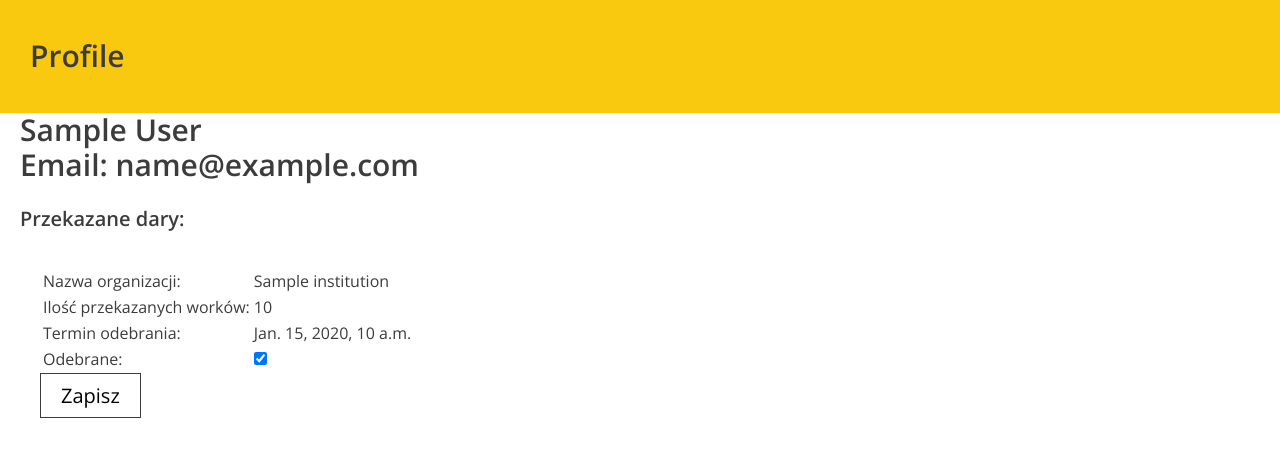
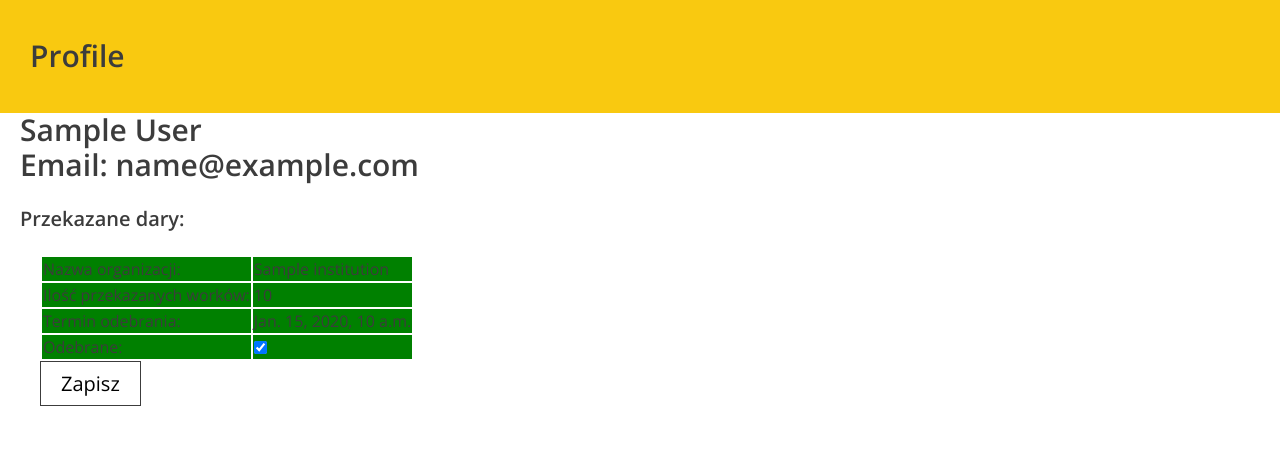
Before and after one commit to MateuszFurman1/Used_clothes_Web_app_with_Django, a Django app: page /profile/ in a window 1280 px wide. Shown: the part 126-583 px from the top of the page. Run offline with Django 4.2, Linux system fonts and the light colour scheme; a user stored in the database is signed in; tables that the repository leaves empty hold one stand-in row (values such as "Sample post"); some libraries are stand-ins or nearby versions.

Commit message:
checkbox functional added

```diff
--- a/Used_clothes_app/static/css/style.css
+++ b/Used_clothes_app/static/css/style.css
@@ -491,6 +491,15 @@ h2:after {
   font-size: 20px;
 }
 
+.checkbox-label {
+  color: black;
+}
+
+input[type="checkbox"]:checked + .checkbox-label {
+  color: green;
+  text-decoration: line-through;
+}
+
 .section1 {
   display: block;
   width: 100%;
--- a/Used_clothes_app/templates/profile.html
+++ b/Used_clothes_app/templates/profile.html
@@ -28,22 +28,22 @@
 
   <table>
     <tr>
-      <td>Nazwa organizacji:</td>
-      <td>{{ donation.institution.name }}</td>
+      <td style="background-color: {% if donation.is_taken %} green {% else %} "" {% endif %};">Nazwa organizacji:</td>
+      <td style="background-color: {% if donation.is_taken %} green {% else %} "" {% endif %};">{{ donation.institution.name }}</td>
     </tr>
     <tr>
-      <td>Ilość przekazanych worków:</td>
-      <td>{{ donation.quantity }}</td>
+      <td style="background-color: {% if donation.is_taken %} green {% else %} "" {% endif %};">Ilość przekazanych worków:</td>
+      <td style="background-color: {% if donation.is_taken %} green {% else %} "" {% endif %};">{{ donation.quantity }}</td>
     </tr>
     <tr>
-      <td>Termin odebrania:</td>
-      <td>{{ donation.pick_up_date }}, {{ donation.pick_up_time }}</td>
+      <td style="background-color: {% if donation.is_taken %} green {% else %} "" {% endif %};">Termin odebrania:</td>
+      <td style="background-color: {% if donation.is_taken %} green {% else %} "" {% endif %};">{{ donation.pick_up_date }}, {{ donation.pick_up_time }}</td>
     </tr>
     <tr>
-      <td>Odebrane:</td>
-      <td><input type="checkbox" name="{{ donation.id}}" {% if donation.is_taken == True %}
-        checked {% else %} '' {% endif %}</td>
-      <td>
+      <td style="background-color: {% if donation.is_taken %} green {% else %} "" {% endif %};">Odebrane:</td>
+      <td style="background-color: {% if donation.is_taken %} green {% else %} "" {% endif %};">
+        <input type="checkbox" class="checkbox-label" name="{{ donation.id }}" {% if donation.is_taken == True %}
+        checked {% else %} "" {% endif %}
       </td>
       <br>
   </table>
--- a/Used_clothes_app/views.py
+++ b/Used_clothes_app/views.py
@@ -177,7 +177,7 @@ class Logout(View):
 class Profile(View):
     def get(self, request):
         user = request.user
-        donations = user.donation_set.all()
+        donations = user.donation_set.all().order_by('id')
         ctx = {
             'user': user,
             'donations': donations,
@@ -186,10 +186,10 @@ class Profile(View):
 
     def post(self, request):
         user = request.user
-        donations = user.donation_set.all()
+        donations = user.donation_set.all().order_by('id')
         for donation in donations:
             id = donation.id
-            donation_is_taken = request.POST.get(id)
+            donation_is_taken = request.POST.get(f'{id}')
             donation = get_object_or_404(Donation, id=id)
             donation.is_taken = True if donation_is_taken else False
             donation.save()
```
